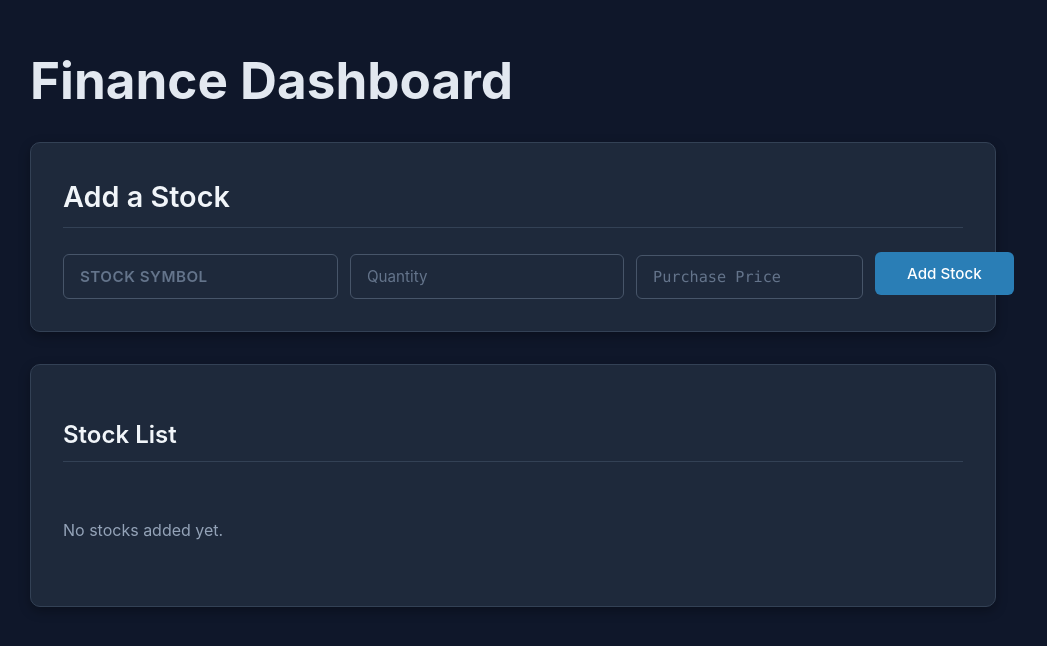
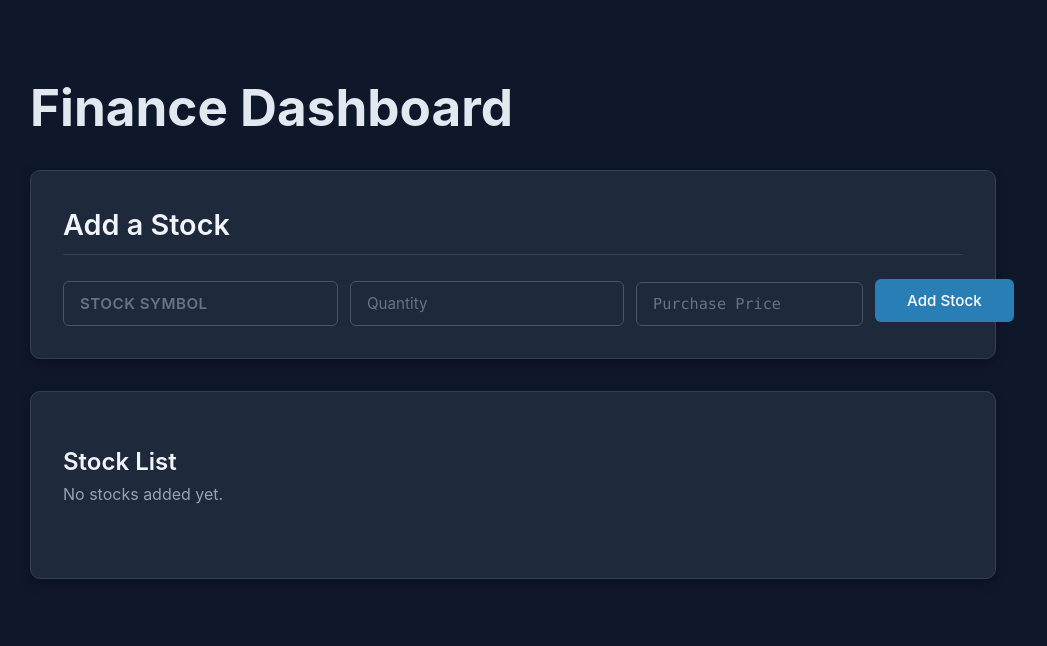
Before and after one commit to singern5/SingErnLee-Capstone, a React (Vite) app: page / in a window 1280 px wide. Shown: the part 118-764 px from the top of the page, without its empty margins (0-1047 px from the left). Built offline with nearby package versions, Linux system fonts and the light colour scheme.

Commit message:
Final polish of styling

```diff
--- a/src/components/StockForm.css
+++ b/src/components/StockForm.css
@@ -18,6 +18,7 @@ body {
   margin: 0 auto;
   box-shadow: 0 4px 12px rgba(0, 0, 0, 0.3);
   border: 1px solid #334155;
+
 }
 
 .stock-form-title {
@@ -107,34 +108,6 @@ body {
   background-color: #2a99d5;
 }
 
-/* Stock list section - dark theme */
-.stock-list-section {
-  margin-top: 2rem;
-  padding-top: 1.5rem;
-  border-top: 1px solid #334155;
-}
-
-.stock-list-title {
-  font-size: 1.3rem;
-  font-weight: 600;
-  color: #f1f5f9;
-  margin-bottom: 1rem;
-}
-
-.stock-list {
-  background-color: #0f172a;
-  border-radius: 6px;
-  border: 1px solid #334155;
-  padding: 1.5rem;
-  text-align: center;
-}
-
-.empty-state p {
-  color: #94a3b8;
-  font-size: 1rem;
-  margin: 0;
-  text-align: left;
-}
 
 /* Responsive design */
 @media (max-width: 768px) {
--- a/src/components/StockList.css
+++ b/src/components/StockList.css
@@ -15,7 +15,6 @@
   font-weight: 600;
   color: #f1f5f9;
   margin-bottom: 1.5rem;
-  border-bottom: 1px solid #334155;
   padding-bottom: 0.5rem;
 }
 
@@ -81,7 +80,7 @@
 
 
 .stock-item:hover {
-  background-color: #020617;
+  background-color: #141c2e;
 }
 
 /* Stock text */
@@ -122,10 +121,11 @@
 
 /* Empty state */
 .empty-state {
-  text-align: center;
+  text-align: left;
   color: #94a3b8;
   font-size: 1rem;
-  padding: 2rem 0;
+  margin-top: -70px;
+  padding: 40px 0;
   text-align: left;
 }
 
--- a/src/components/StockList.jsx
+++ b/src/components/StockList.jsx
@@ -9,42 +9,29 @@ function StockList() {
     <div className="stock-list">
       <h2>Stock List</h2>
 
-      {isLoading && <p>Loading stock data...</p>}
-     {error && <p className="stock-error">{error}</p>}
+      {isLoading && <p className="stock-loading">Loading stock data...</p>}
 
-      {!isLoading && !error && stockList.length === 0 && (
+      {/* Always render the list, even if there’s an error */}
+      {stockList.length === 0 && !isLoading && (
         <div className="empty-state">No stocks added yet.</div>
       )}
 
-      {!isLoading && !error && stockList.length > 0 && (
+      {stockList.length > 0 && (
         <ul>
           {stockList.map((stock) => {
-            const profitClass =
-              stock.profitLoss >= 0 ? "positive" : "negative";
+            const profitLoss = (stock.currentPrice - stock.buyPrice) * stock.quantity;
+            const profitClass = profitLoss >= 0 ? "positive" : "negative";
 
             return (
               <li key={stock.symbol} className="stock-item">
-                <div className="stock-symbol">
-                  Symbol: {stock.symbol}
-                </div>
-
-                <div className="quantity">
-                  Quantity: {stock.quantity}
-                </div>
-
-                <div className="stock-buy-price">
-                  Purchase Price: ${stock.buyPrice}
-                </div>
-
-                <div className="stock-price">
-                  Current: ${stock.currentPrice}
-                </div>
-
+                <div className="stock-symbol">Symbol: {stock.symbol}</div>
+                <div className="quantity">Quantity: {stock.quantity}</div>
+                <div className="stock-buy-price">Purchase Price: ${stock.buyPrice}</div>
+                <div className="stock-price">Current: ${stock.currentPrice}</div>
                 <div className="stock-profit">
-                  Profit/Loss:{" "}
-                  <span className={profitClass}>
-                    {stock.profitLoss >= 0 ? "+" : ""}
-                    {stock.profitLoss.toFixed(2)}
+                  Profit/Loss: <span className={profitClass}>
+                    {profitLoss >= 0 ? "+" : ""}
+                    {profitLoss.toFixed(2)}
                   </span>
                 </div>
               </li>
@@ -52,6 +39,11 @@ function StockList() {
           })}
         </ul>
       )}
+
+      {/* Show the error below the list */}
+      {error && !isLoading && (
+        <p className="stock-error">{error}</p>
+      )}
     </div>
   );
 }
```
